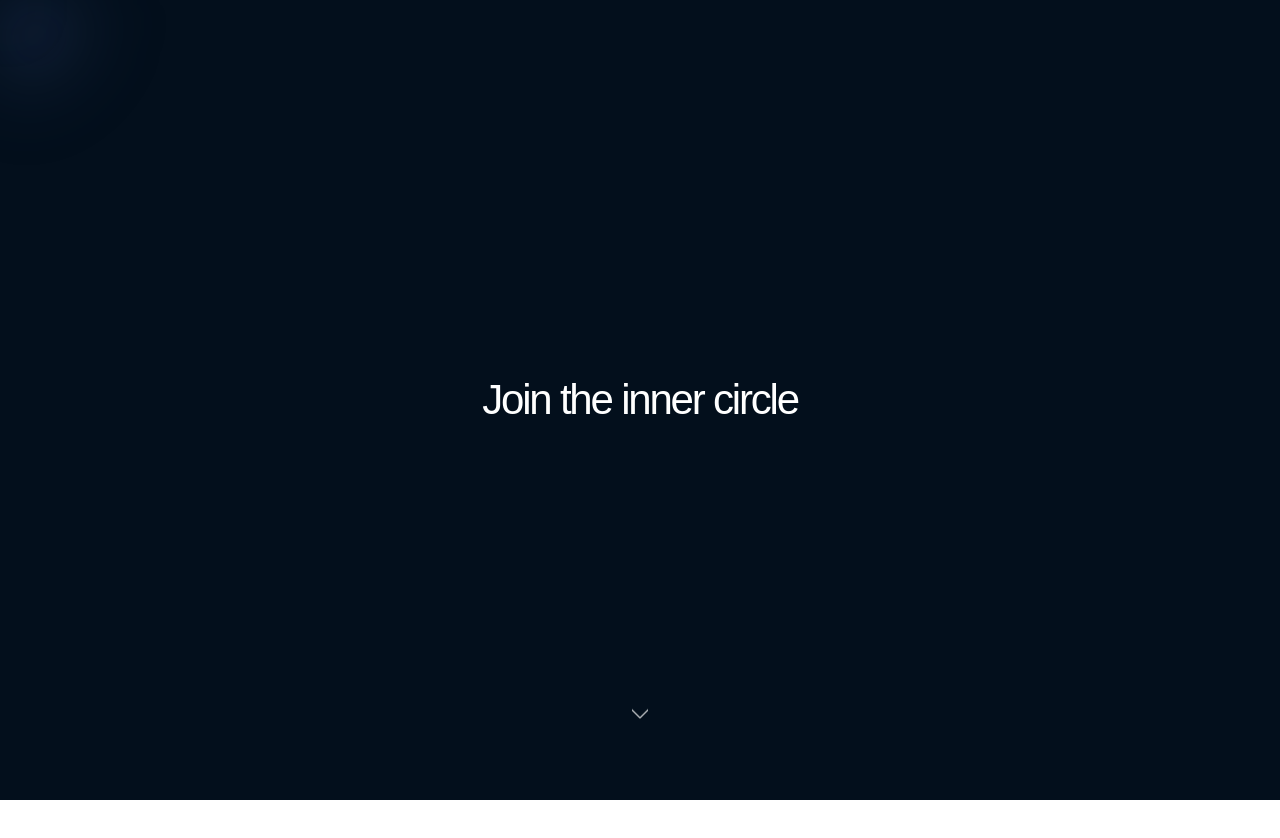
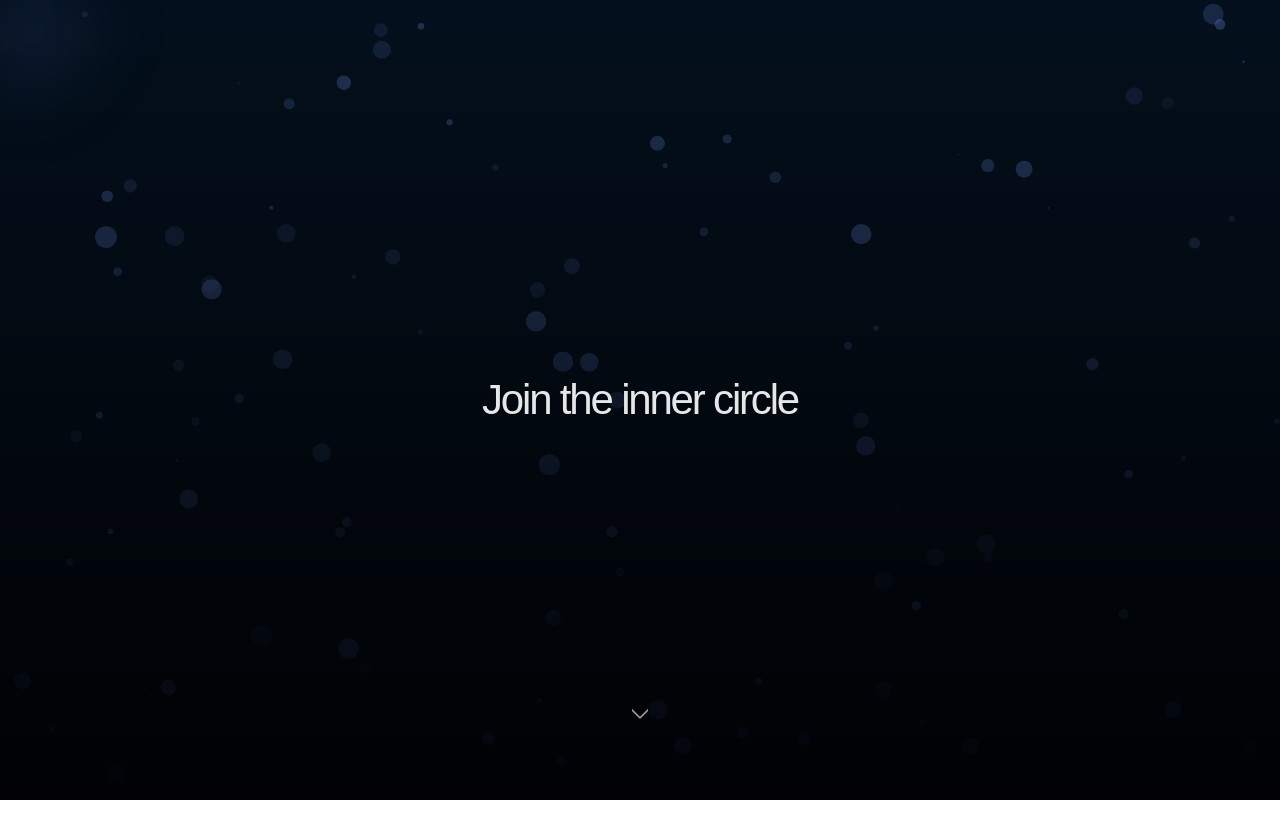
Before and after one commit to BinaryPogs/landingpage, a Next.js app: page / in a window 1280 px wide. Shown: the top 838 px of the page. Built offline with nearby package versions, Linux system fonts and the light colour scheme; a web font is replaced by a local one.

Commit message:
Enhance homepage with animated heading and background particles

```diff
--- a/src/app/page.tsx
+++ b/src/app/page.tsx
@@ -5,6 +5,7 @@ import { motion } from "framer-motion";
 import { useScroll, useTransform } from "framer-motion";
 import { useRef } from "react";
 import { ScrollIndicator } from "@/components/ui/scroll/ScrollIndicator";
+import { AnimatedHeading } from "@/components/ui/text/AnimatedHeading";
 
 export default function Home() {
   const containerRef = useRef<HTMLDivElement>(null);
@@ -13,7 +14,6 @@ export default function Home() {
     offset: ["start start", "end start"]
   });
 
-  // Transform values for animations
   const opacity = useTransform(scrollYProgress, [0, 0.5], [1, 0]);
   const opacity2 = useTransform(scrollYProgress, [0.3, 0.6], [0, 1]);
   const y2 = useTransform(scrollYProgress, [0.3, 0.6], [100, 0]);
@@ -25,9 +25,10 @@ export default function Home() {
         style={{ opacity }}
         className="flex flex-col min-h-screen items-center justify-center relative"
       >
-        <h1 className="font-twk font-normal text-[42px] leading-[42px] h-[42px] tracking-[-2.2px] text-white">
-          Join the inner circle
-        </h1>
+        <AnimatedHeading
+          text="Join the inner circle"
+          className="font-normal text-[42px] leading-[42px] tracking-[-2.2px] text-white/90"
+        />
         <ScrollIndicator />
       </motion.div>
 
@@ -43,7 +44,7 @@ export default function Home() {
           viewport={{ once: true }}
           className="flex flex-col items-center gap-8"
         >
-          <h2 className="font-twk font-normal text-[42px] leading-[42px] h-[42px] tracking-[-2.2px] text-white">
+          <h2 className="font-normal text-[42px] leading-[42px] h-[42px] tracking-[-2.2px] text-white">
             Ready to join?
           </h2>
           <MailingListForm className="w-full max-w-md" />
--- a/src/components/ui/background/Background.tsx
+++ b/src/components/ui/background/Background.tsx
@@ -1,6 +1,7 @@
 import { cn } from "@/lib/utils";
 import { ReactNode } from "react";
 import { themeConfig } from "@/app/conf/theme";
+import { Particles } from "./Particles";
 
 interface BackgroundProps {
   children: ReactNode;
@@ -14,6 +15,11 @@ export function Background({ children, className }: BackgroundProps) {
         className="fixed inset-0"
         style={{ backgroundColor: themeConfig.colors.background.base }}
       />
+      <Particles />
+      <div
+        className="fixed inset-0 bg-gradient-to-b from-transparent via-background-base/50 to-background-base"
+        style={{ mixBlendMode: 'multiply' }}
+      />
       <div className="relative z-10">
         {children}
       </div>
--- /dev/null
+++ b/src/components/ui/background/Particles.tsx
@@ -0,0 +1,85 @@
+'use client';
+
+import { useEffect, useRef } from 'react';
+
+export function Particles() {
+  const canvasRef = useRef<HTMLCanvasElement>(null);
+
+  useEffect(() => {
+    const canvas = canvasRef.current;
+    if (!canvas) return;
+
+    const ctx = canvas.getContext('2d');
+    if (!ctx) return;
+
+    const particles: Array<{
+      x: number;
+      y: number;
+      size: number;
+      speedX: number;
+      speedY: number;
+      opacity: number;
+    }> = [];
+
+    const resize = () => {
+      canvas.width = window.innerWidth;
+      canvas.height = window.innerHeight;
+    };
+
+    const createParticle = () => {
+      return {
+        x: Math.random() * canvas.width,
+        y: Math.random() * canvas.height,
+        size: Math.random() * 10 + 1,
+        speedX: Math.random() * 0.4 - 0.2,
+        speedY: Math.random() * 0.4 - 0.2,
+        opacity: Math.random() * 0.8 + 0.2
+      };
+    };
+
+    const initParticles = () => {
+      for (let i = 0; i < 100; i++) {
+        particles.push(createParticle());
+      }
+    };
+
+    const animate = () => {
+      ctx.clearRect(0, 0, canvas.width, canvas.height);
+
+      particles.forEach(particle => {
+        particle.x += particle.speedX;
+        particle.y += particle.speedY;
+
+        if (particle.x < 0) particle.x = canvas.width;
+        if (particle.x > canvas.width) particle.x = 0;
+        if (particle.y < 0) particle.y = canvas.height;
+        if (particle.y > canvas.height) particle.y = 0;
+
+        ctx.beginPath();
+        ctx.arc(particle.x, particle.y, particle.size, 0, Math.PI * 2);
+        ctx.fillStyle = `rgba(120, 150, 255, ${particle.opacity * 0.4})`;
+        ctx.fill();
+      });
+
+      requestAnimationFrame(animate);
+    };
+
+    resize();
+    initParticles();
+    animate();
+
+    window.addEventListener('resize', resize);
+
+    return () => {
+      window.removeEventListener('resize', resize);
+    };
+  }, []);
+
+  return (
+    <canvas
+      ref={canvasRef}
+      className="fixed inset-0 pointer-events-none opacity-70"
+      style={{ mixBlendMode: 'screen' }}
+    />
+  );
+}
--- /dev/null
+++ b/src/components/ui/text/AnimatedHeading.tsx
@@ -0,0 +1,47 @@
+'use client';
+
+import { motion } from 'framer-motion';
+
+interface AnimatedHeadingProps {
+  text: string;
+  className?: string;
+}
+
+export function AnimatedHeading({ text, className }: AnimatedHeadingProps) {
+  const container = {
+    hidden: { opacity: 0 },
+    visible: {
+      opacity: 1,
+      transition: {
+        staggerChildren: 0.05,
+        ease: [0.22, 1, 0.36, 1]
+      }
+    }
+  };
+
+  const item = {
+    hidden: { opacity: 0, y: 20 },
+    visible: {
+      opacity: 1,
+      y: 0
+    }
+  };
+
+  return (
+    <motion.h1
+      className={className}
+      variants={container}
+      initial="hidden"
+      animate="visible"
+    >
+      {text.split('').map((char, index) => (
+        <motion.span
+          key={index}
+          variants={item}
+        >
+          {char}
+        </motion.span>
+      ))}
+    </motion.h1>
+  );
+}
--- a/tailwind.config.ts
+++ b/tailwind.config.ts
@@ -18,17 +18,11 @@ const config: Config = {
         'background-base': themeConfig.colors.background.base,
         'background-gradient-from': themeConfig.colors.background.gradient.from,
         'background-gradient-to': themeConfig.colors.background.gradient.to,
-      },
-      fontFamily: {
-        twk: ['TWK Everett', 'sans-serif'],
-        sans: ['TWK Everett', 'system-ui', 'sans-serif'],
-      },
+      }
     },
   },
   safelist: [
     'bg-background-base',
-    'font-twk',
-    'font-sans',
     'animate-scroll',
     'animate-pulse',
     'fixed',
@@ -46,7 +40,6 @@ const config: Config = {
     },
   ],
   plugins: [],
-  // Performance optimizations
   blocklist: [
     'container',
     'space',
```
